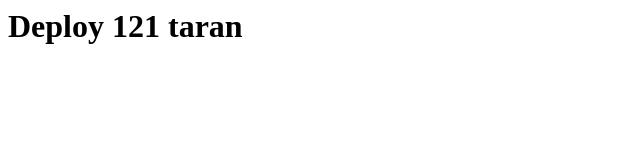
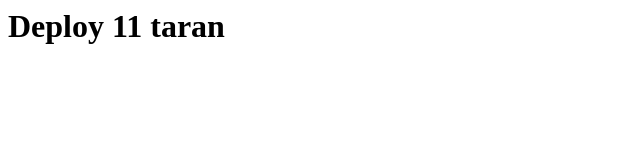
Before and after one commit to waytotaran/code-deploy-aws, a plain HTML site: page index.html in a window 1280 px wide. Shown: the full height of the page, 0-640 px from the left. Drawn offline with Linux system fonts and the light colour scheme.

Commit message:
Update index.html

```diff
--- a/index.html
+++ b/index.html
@@ -1,5 +1,5 @@
 <html>
 <h1>
-Deploy 121 taran
+Deploy 11 taran
 </h1>
 </html>
```
